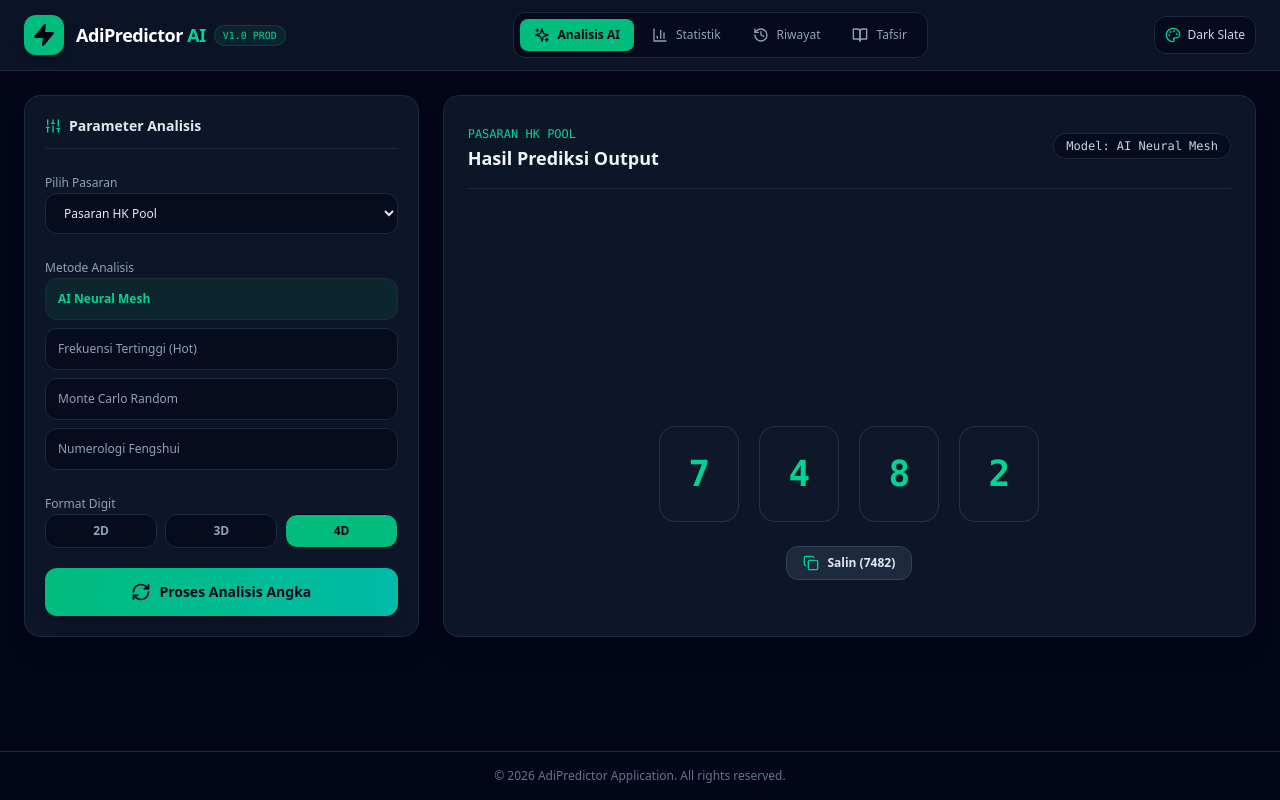
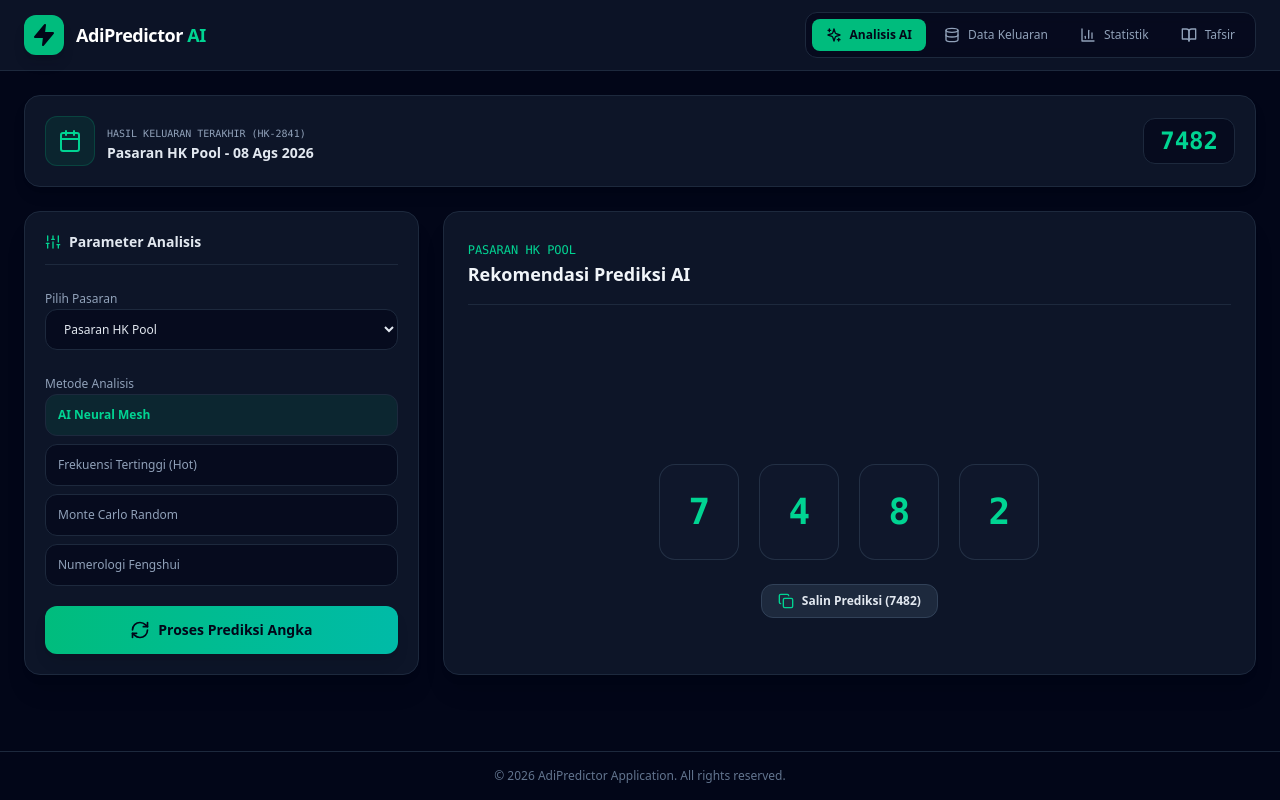
Before and after one commit to trinityzanetamanu-code/AdiPredictor, a React (Vite) app: page / in a window 1280 px wide. Built offline with nearby package versions, Linux system fonts and the light colour scheme.

Commit message:
Update App.jsx

```diff
--- a/src/App.jsx
+++ b/src/App.jsx
@@ -11,7 +11,9 @@ import {
   Check,
   Zap,
   Sliders,
-  CheckCircle2
+  CheckCircle2,
+  Database,
+  Calendar
 } from 'lucide-react';
 
 const AppContext = createContext();
@@ -61,55 +63,30 @@ const THEMES = {
     badgeBg: 'bg-teal-500/10 text-teal-300 border-teal-500/20',
     btnGradient: 'from-teal-400 to-emerald-500 hover:from-teal-300 hover:to-emerald-400 text-slate-950',
     ring: 'focus:border-teal-400'
-  },
-  purple: {
-    id: 'purple',
-    name: 'Purple Violet',
-    bg: 'bg-slate-950',
-    headerBg: 'bg-purple-950/80',
-    cardBg: 'bg-purple-950/50',
-    innerBg: 'bg-slate-950/80',
-    border: 'border-purple-900/50',
-    borderLight: 'border-purple-800/60',
-    textAccent: 'text-fuchsia-400',
-    bgAccent: 'bg-fuchsia-500',
-    badgeBg: 'bg-fuchsia-500/10 text-fuchsia-400 border-fuchsia-500/20',
-    btnGradient: 'from-fuchsia-500 to-violet-600 hover:from-fuchsia-400 hover:to-violet-500 text-white',
-    ring: 'focus:border-fuchsia-500'
-  },
-  oled: {
-    id: 'oled',
-    name: 'OLED Black',
-    bg: 'bg-black',
-    headerBg: 'bg-zinc-900/90',
-    cardBg: 'bg-zinc-900/90',
-    innerBg: 'bg-black',
-    border: 'border-zinc-800',
-    borderLight: 'border-zinc-700',
-    textAccent: 'text-emerald-400',
-    bgAccent: 'bg-emerald-500',
-    badgeBg: 'bg-emerald-500/10 text-emerald-400 border-emerald-500/20',
-    btnGradient: 'from-emerald-500 to-teal-500 hover:from-emerald-400 hover:to-teal-400 text-slate-950',
-    ring: 'focus:border-emerald-500'
   }
 };
 
-const INITIAL_HISTORY = [
-  { id: 101, pasaran: 'Pasaran HK Pool', tanggal: '08 Ags 2026', nomor: '7482', tipe: '4D', shio: 'Kuda', ganjilGenap: 'Genap', metode: 'AI Neural Mesh' },
-  { id: 102, pasaran: 'Pasaran SGP Pool', tanggal: '07 Ags 2026', nomor: '1095', tipe: '4D', shio: 'Naga', ganjilGenap: 'Ganjil', metode: 'Frekuensi Tertinggi (Hot)' },
-  { id: 103, pasaran: 'Pasaran SDY Pool', tanggal: '07 Ags 2026', nomor: '9341', tipe: '4D', shio: 'Ayam', ganjilGenap: 'Ganjil', metode: 'Monte Carlo Random' },
+// Data Simulasi Keluaran Terakhir (Akan diganti fetch API)
+const LATEST_RESULTS = {
+  'Pasaran HK Pool': { tanggal: '08 Ags 2026', nomor: '7482', periode: 'HK-2841' },
+  'Pasaran SGP Pool': { tanggal: '07 Ags 2026', nomor: '1095', periode: 'SGP-1920' },
+  'Pasaran SDY Pool': { tanggal: '08 Ags 2026', nomor: '9341', periode: 'SDY-3102' },
+};
+
+// Data Historis 3 Tahun
+const HISTORICAL_DATA = [
+  { id: 1, pasaran: 'Pasaran HK Pool', tanggal: '08 Ags 2026', nomor: '7482', periode: 'HK-2841' },
+  { id: 2, pasaran: 'Pasaran HK Pool', tanggal: '07 Ags 2026', nomor: '3819', periode: 'HK-2840' },
+  { id: 3, pasaran: 'Pasaran SGP Pool', tanggal: '07 Ags 2026', nomor: '1095', periode: 'SGP-1920' },
+  { id: 4, pasaran: 'Pasaran SDY Pool', tanggal: '08 Ags 2026', nomor: '9341', periode: 'SDY-3102' },
+  { id: 5, pasaran: 'Pasaran SDY Pool', tanggal: '07 Ags 2026', nomor: '5024', periode: 'SDY-3101' },
 ];
 
 const MOCK_DREAMS = [
   { kataKunci: 'Kucing', angka: '42 - 08 - 93', deskripsi: 'Simbol intuisi dan ketenangan dalam tradisi numerologi.' },
   { kataKunci: 'Terbang / Burung', angka: '19 - 77 - 54', deskripsi: 'Melambangkan kebebasan dan visi tinggi.' },
   { kataKunci: 'Air / Laut', angka: '03 - 26 - 88', deskripsi: 'Melambangkan kelimpahan energi dan kejernihan pikiran.' },
-  { kataKunci: 'Mobil / Kendaraan', angka: '61 - 14 - 35', deskripsi: 'Simbol kemajuan karir dan pergerakan cepat.' },
-  { kataKunci: 'Uang / Emas', angka: '89 - 02 - 47', deskripsi: 'Gagasan peluang bisnis baru atau keberuntungan.' },
-  { kataKunci: 'Rumah / Bangunan', angka: '24 - 68 - 11', deskripsi: 'Simbol stabilitas dan pondasi yang kuat.' },
 ];
-
-const SHIO_LIST = ['Tikus', 'Kerbau', 'Macan', 'Kelinci', 'Naga', 'Ular', 'Kuda', 'Kambing', 'Monyet', 'Ayam', 'Anjing', 'Babi'];
 
 export function AppProvider({ children }) {
   const [activeTab, setActiveTab] = useState('generator');
@@ -117,11 +94,6 @@ export function AppProvider({ children }) {
   const [pasaran, setPasaran] = useState(() => localStorage.getItem('adi_pasaran') || 'Pasaran HK Pool');
   const [metode, setMetode] = useState(() => localStorage.getItem('adi_metode') || 'AI Neural Mesh');
   const [digitCount, setDigitCount] = useState(() => parseInt(localStorage.getItem('adi_digit_count')) || 4);
-  const [history, setHistory] = useState(() => {
-    const saved = localStorage.getItem('adi_history');
-    return saved ? JSON.parse(saved) : INITIAL_HISTORY;
-  });
-
   const [resultDigits, setResultDigits] = useState(['7', '4', '8', '2']);
   const [toastMessage, setToastMessage] = useState('');
   const [isSimulating, setIsSimulating] = useState(false);
@@ -129,15 +101,13 @@ export function AppProvider({ children }) {
 
   const toastTimerRef = useRef(null);
   const simIntervalRef = useRef(null);
-  const stepIntervalRef = useRef(null);
 
   useEffect(() => {
     localStorage.setItem('adi_theme', themeKey);
     localStorage.setItem('adi_pasaran', pasaran);
     localStorage.setItem('adi_metode', metode);
     localStorage.setItem('adi_digit_count', digitCount.toString());
-    localStorage.setItem('adi_history', JSON.stringify(history));
-  }, [themeKey, pasaran, metode, digitCount, history]);
+  }, [themeKey, pasaran, metode, digitCount]);
 
   const showToast = (msg) => {
     if (toastTimerRef.current) clearTimeout(toastTimerRef.current);
@@ -154,58 +124,19 @@ export function AppProvider({ children }) {
     }
   };
 
-  const generateDigitForMethod = (selectedMetode, currentHistory) => {
-    if (selectedMetode === 'Frekuensi Tertinggi (Hot)') {
-      const hotPool = [7, 4, 8, 9, 2];
-      return Math.random() < 0.7 ? hotPool[Math.floor(Math.random() * hotPool.length)].toString() : Math.floor(Math.random() * 10).toString();
-    } else if (selectedMetode === 'Numerologi Fengshui') {
-      const fengshuiPool = [8, 9, 6, 3, 2];
-      return Math.random() < 0.75 ? fengshuiPool[Math.floor(Math.random() * fengshuiPool.length)].toString() : Math.floor(Math.random() * 10).toString();
-    } else if (selectedMetode === 'AI Neural Mesh') {
-      const allDigits = currentHistory.flatMap(h => h.nomor.split('')).map(Number);
-      return (allDigits.length > 0 && Math.random() < 0.65) ? allDigits[Math.floor(Math.random() * allDigits.length)].toString() : Math.floor(Math.random() * 10).toString();
-    }
-    return Math.floor(Math.random() * 10).toString();
-  };
-
   const runSimulation = () => {
     if (isSimulating) return;
     setIsSimulating(true);
-
-    const steps = ['Analisis Pola...', 'Kalkulasi Matriks...', 'Proses Prediksi...'];
-    let stepIdx = 0;
-    setSimulationStepText(steps[0]);
-
-    stepIntervalRef.current = setInterval(() => {
-      stepIdx = (stepIdx + 1) % steps.length;
-      setSimulationStepText(steps[stepIdx]);
-    }, 350);
+    setSimulationStepText('Proses Analisis Data...');
 
     let counter = 0;
     simIntervalRef.current = setInterval(() => {
-      setResultDigits(Array.from({ length: digitCount }, () => generateDigitForMethod(metode, history)));
+      setResultDigits(Array.from({ length: digitCount }, () => Math.floor(Math.random() * 10).toString()));
       counter++;
-      if (counter > 12) {
+      if (counter > 10) {
         clearInterval(simIntervalRef.current);
-        clearInterval(stepIntervalRef.current);
-        const finalDigits = Array.from({ length: digitCount }, () => generateDigitForMethod(metode, history));
-        setResultDigits(finalDigits);
-
-        const numStr = finalDigits.join('');
-        const numSum = finalDigits.map(Number).reduce((a, b) => a + b, 0);
-        const newRecord = {
-          id: Date.now(),
-          pasaran,
-          tanggal: new Date().toLocaleDateString('id-ID', { day: '2-digit', month: 'short', year: 'numeric' }),
-          nomor: numStr,
-          tipe: `${digitCount}D`,
-          shio: SHIO_LIST[numSum % 12],
-          ganjilGenap: numSum % 2 !== 0 ? 'Ganjil' : 'Genap',
-          metode
-        };
-        setHistory(prev => [newRecord, ...prev]);
         setIsSimulating(false);
-        showToast('Prediksi selesai dan tersimpan.');
+        showToast('Analisis selesai.');
       }
     }, 80);
   };
@@ -213,7 +144,7 @@ export function AppProvider({ children }) {
   const theme = THEMES[themeKey] || THEMES.dark;
 
   return (
-    <AppContext.Provider value={{ activeTab, setActiveTab, themeKey, setThemeKey, theme, pasaran, setPasaran, metode, setMetode, digitCount, setDigitCount, history, setHistory, resultDigits, toastMessage, showToast, isSimulating, simulationStepText, runSimulation, copyToClipboard }}>
+    <AppContext.Provider value={{ activeTab, setActiveTab, themeKey, setThemeKey, theme, pasaran, setPasaran, metode, setMetode, digitCount, setDigitCount, resultDigits, toastMessage, showToast, isSimulating, simulationStepText, runSimulation, copyToClipboard }}>
       {children}
     </AppContext.Provider>
   );
@@ -233,8 +164,7 @@ function ToastNotification() {
 }
 
 function Navbar() {
-  const { activeTab, setActiveTab, themeKey, setThemeKey, theme, showToast } = useApp();
-  const [showThemeMenu, setShowThemeMenu] = useState(false);
+  const { activeTab, setActiveTab, theme } = useApp();
 
   return (
     <header className={`sticky top-0 z-40 ${theme.headerBg} backdrop-blur-md border-b ${theme.border}`}>
@@ -243,19 +173,14 @@ function Navbar() {
           <div className={`w-10 h-10 rounded-xl ${theme.bgAccent} flex items-center justify-center text-slate-950 shadow-lg`}>
             <Zap className="w-6 h-6 fill-slate-950" />
           </div>
-          <div>
-            <div className="flex items-center gap-2">
-              <h1 className="font-bold text-lg tracking-tight text-white">AdiPredictor <span className={theme.textAccent}>AI</span></h1>
-              <span className={`text-[10px] uppercase ${theme.badgeBg} px-2 py-0.5 rounded-full font-mono border`}>v1.0 PROD</span>
-            </div>
-          </div>
+          <h1 className="font-bold text-lg tracking-tight text-white">AdiPredictor <span className={theme.textAccent}>AI</span></h1>
         </div>
 
         <nav className={`hidden md:flex items-center gap-1 ${theme.innerBg} p-1.5 rounded-xl border ${theme.border}`}>
           {[
             { id: 'generator', label: 'Analisis AI', icon: Sparkles },
+            { id: 'results', label: 'Data Keluaran', icon: Database },
             { id: 'analytics', label: 'Statistik', icon: BarChart3 },
-            { id: 'history', label: 'Riwayat', icon: HistoryIcon },
             { id: 'dreams', label: 'Tafsir', icon: BookOpen },
           ].map((tab) => {
             const Icon = tab.icon;
@@ -266,53 +191,35 @@ function Navbar() {
             );
           })}
         </nav>
-
-        <div className="flex items-center gap-2">
-          <div className="relative">
-            <button onClick={() => setShowThemeMenu(!showThemeMenu)} className={`p-2.5 rounded-xl text-xs ${theme.innerBg} border ${theme.border} text-slate-300 flex items-center gap-1.5`}>
-              <Palette className={`w-4 h-4 ${theme.textAccent}`} />
-              <span className="hidden sm:inline text-xs">{THEMES[themeKey]?.name}</span>
-            </button>
-            {showThemeMenu && (
-              <div className={`absolute right-0 mt-2 w-48 ${theme.cardBg} border ${theme.border} rounded-xl p-2 z-50 space-y-1`}>
-                {Object.values(THEMES).map((t) => (
-                  <button key={t.id} onClick={() => { setThemeKey(t.id); setShowThemeMenu(false); showToast(`Tema: ${t.name}`); }} className="w-full flex items-center justify-between px-2.5 py-2 rounded-lg text-xs text-slate-300 hover:bg-slate-800">
-                    <span>{t.name}</span>
-                    {themeKey === t.id && <Check className="w-3.5 h-3.5 text-emerald-400" />}
-                  </button>
-                ))}
-              </div>
-            )}
-          </div>
-        </div>
       </div>
     </header>
   );
 }
 
-function DigitDisplay({ resultDigits, isSimulating, simulationStepText }) {
-  const { theme, copyToClipboard } = useApp();
-  return (
-    <div className="py-8 flex flex-col items-center space-y-6">
-      {isSimulating && <div className="font-mono text-xs text-emerald-400 bg-emerald-500/10 border border-emerald-500/20 px-3 py-1 rounded-full">{simulationStepText}</div>}
-      <div className="flex gap-3 sm:gap-5">
-        {resultDigits.map((digit, idx) => (
-          <div key={idx} className={`w-16 h-20 sm:w-20 sm:h-24 bg-slate-900 border ${theme.borderLight} rounded-2xl flex items-center justify-center text-3xl sm:text-4xl font-mono font-bold ${theme.textAccent}`}>
-            {digit}
-          </div>
-        ))}
-      </div>
-      <button onClick={() => copyToClipboard(resultDigits.join(''))} className="px-4 py-2 rounded-xl bg-slate-800 border border-slate-700 text-slate-200 text-xs font-semibold flex items-center gap-2">
-        <Copy className={`w-4 h-4 ${theme.textAccent}`} /> Salin ({resultDigits.join('')})
-      </button>
-    </div>
-  );
-}
+function GeneratorPanel() {
+  const { theme, pasaran, setPasaran, metode, setMetode, digitCount, setDigitCount, resultDigits, isSimulating, runSimulation, copyToClipboard } = useApp();
+  const latest = LATEST_RESULTS[pasaran] || { tanggal: '-', nomor: '----', periode: '-' };
 
-function GeneratorPanel() {
-  const { theme, pasaran, setPasaran, metode, setMetode, digitCount, setDigitCount, resultDigits, isSimulating, simulationStepText, runSimulation } = useApp();
   return (
     <div className="space-y-6">
+      {/* Card Data Keluaran Terakhir */}
+      <div className={`${theme.cardBg} border ${theme.border} rounded-2xl p-5 flex flex-col sm:flex-row items-center justify-between gap-4 shadow-lg`}>
+        <div className="flex items-center gap-3">
+          <div className="p-3 bg-emerald-500/10 border border-emerald-500/20 text-emerald-400 rounded-xl">
+            <Calendar className="w-6 h-6" />
+          </div>
+          <div>
+            <span className="text-[10px] uppercase font-mono text-slate-400">Hasil Keluaran Terakhir ({latest.periode})</span>
+            <h4 className="text-sm font-bold text-slate-200">{pasaran} - {latest.tanggal}</h4>
+          </div>
+        </div>
+        <div className="flex items-center gap-2">
+          <span className={`text-2xl font-mono font-extrabold ${theme.textAccent} ${theme.innerBg} px-4 py-1.5 rounded-xl border ${theme.border}`}>
+            {latest.nomor}
+          </span>
+        </div>
+      </div>
+
       <div className="grid grid-cols-1 lg:grid-cols-3 gap-6">
         <div className={`${theme.cardBg} rounded-2xl border ${theme.border} p-5 space-y-5 shadow-xl`}>
           <h3 className="font-semibold text-slate-200 text-sm flex items-center gap-2 border-b border-slate-800 pb-3">
@@ -339,99 +246,107 @@ function GeneratorPanel() {
             </div>
           </div>
 
-          <div className="space-y-2">
-            <label className="text-xs text-slate-400 font-medium">Format Digit</label>
-            <div className="grid grid-cols-3 gap-2">
-              {[2, 3, 4].map((d) => (
-                <button key={d} onClick={() => setDigitCount(d)} className={`py-2 rounded-xl text-xs font-semibold border ${digitCount === d ? `${theme.bgAccent} text-slate-950` : `${theme.innerBg} border-slate-800 text-slate-400`}`}>
-                  {d}D
-                </button>
-              ))}
-            </div>
-          </div>
-
           <button onClick={runSimulation} disabled={isSimulating} className={`w-full py-3.5 rounded-xl bg-gradient-to-r ${theme.btnGradient} font-bold text-sm shadow-lg flex items-center justify-center gap-2`}>
             <RefreshCw className={`w-5 h-5 ${isSimulating ? 'animate-spin' : ''}`} />
-            {isSimulating ? 'Memproses...' : 'Proses Analisis Angka'}
+            {isSimulating ? 'Memproses...' : 'Proses Prediksi Angka'}
           </button>
         </div>
 
         <div className={`lg:col-span-2 ${theme.cardBg} rounded-2xl border ${theme.border} p-6 flex flex-col justify-between shadow-xl space-y-6`}>
-          <div className="flex items-center justify-between border-b border-slate-800 pb-4">
-            <div>
-              <span className={`text-xs ${theme.textAccent} font-mono uppercase`}>{pasaran}</span>
-              <h3 className="text-lg font-bold text-slate-100">Hasil Prediksi Output</h3>
-            </div>
-            <span className={`text-xs ${theme.innerBg} text-slate-300 border ${theme.border} px-3 py-1 rounded-full font-mono`}>Model: {metode}</span>
+          <div className="border-b border-slate-800 pb-4">
+            <span className={`text-xs ${theme.textAccent} font-mono uppercase`}>{pasaran}</span>
+            <h3 className="text-lg font-bold text-slate-100">Rekomendasi Prediksi AI</h3>
           </div>
 
-          <DigitDisplay resultDigits={resultDigits} isSimulating={isSimulating} simulationStepText={simulationStepText} />
+          <div className="py-8 flex flex-col items-center space-y-6">
+            <div className="flex gap-3 sm:gap-5">
+              {resultDigits.map((digit, idx) => (
+                <div key={idx} className={`w-16 h-20 sm:w-20 sm:h-24 bg-slate-900 border ${theme.borderLight} rounded-2xl flex items-center justify-center text-3xl sm:text-4xl font-mono font-bold ${theme.textAccent}`}>
+                  {digit}
+                </div>
+              ))}
+            </div>
+            <button onClick={() => copyToClipboard(resultDigits.join(''))} className="px-4 py-2 rounded-xl bg-slate-800 border border-slate-700 text-slate-200 text-xs font-semibold flex items-center gap-2">
+              <Copy className={`w-4 h-4 ${theme.textAccent}`} /> Salin Prediksi ({resultDigits.join('')})
+            </button>
+          </div>
         </div>
       </div>
     </div>
   );
 }
 
-function AnalyticsPanel() {
-  const { theme, history } = useApp();
-  const digitCounts = Array(10).fill(0);
-  history.forEach((item) => {
-    item.nomor.split('').forEach((d) => { if (!isNaN(d)) digitCounts[d]++; });
-  });
-  const maxFreq = Math.max(...digitCounts, 1);
+{/* Menu Baru: Data Keluaran 3 Tahun */}
+function ResultsPanel() {
+  const { theme, copyToClipboard } = useApp();
+  const [selectedMarket, setSelectedMarket] = useState('Semua');
+
+  const filteredData = selectedMarket === 'Semua'
+    ? HISTORICAL_DATA
+    : HISTORICAL_DATA.filter(item => item.pasaran === selectedMarket);
 
   return (
-    <div className={`${theme.cardBg} rounded-2xl border ${theme.border} p-6 space-y-6 shadow-xl`}>
-      <h3 className="text-lg font-bold text-slate-100 border-b border-slate-800 pb-4">Matriks Frekuensi Digit (0 - 9)</h3>
-      <div className="grid grid-cols-5 sm:grid-cols-10 gap-2">
-        {digitCounts.map((count, digit) => (
-          <div key={digit} className={`${theme.innerBg} border ${theme.border} p-2 rounded-xl flex flex-col items-center justify-between h-40`}>
-            <span className="text-[11px] font-mono text-slate-400">{count}x</span>
-            <div className="w-full bg-slate-900 rounded-lg h-24 flex items-end p-1">
-              <div style={{ height: `${Math.round((count / maxFreq) * 100)}%` }} className={`w-full rounded-md ${count === maxFreq && count > 0 ? `bg-gradient-to-t ${theme.btnGradient}` : 'bg-slate-600'}`}></div>
-            </div>
-            <span className="font-bold text-sm text-slate-100 font-mono">{digit}</span>
-          </div>
-        ))}
+    <div className={`${theme.cardBg} rounded-2xl border ${theme.border} p-6 space-y-4 shadow-xl`}>
+      <div className="flex flex-col sm:flex-row sm:items-center justify-between gap-4 border-b border-slate-800 pb-4">
+        <div>
+          <h3 className="text-lg font-bold text-slate-100">Data Keluaran Resmi (Historis 3 Tahun)</h3>
+          <p className="text-xs text-slate-400">Arsip riwayat hasil keluaran nomor resmi HK, SGP, dan SDY.</p>
+        </div>
+
+        <select
+          value={selectedMarket}
+          onChange={(e) => setSelectedMarket(e.target.value)}
+          className={`px-3 py-2 ${theme.innerBg} border ${theme.border} rounded-xl text-xs text-slate-200 focus:outline-none`}
+        >
+          <option value="Semua">Semua Pasaran</option>
+          <option value="Pasaran HK Pool">Pasaran HK Pool</option>
+          <option value="Pasaran SGP Pool">Pasaran SGP Pool</option>
+          <option value="Pasaran SDY Pool">Pasaran SDY Pool</option>
+        </select>
       </div>
-    </div>
-  );
-}
 
-function HistoryPanel() {
-  const { theme, history, setHistory, showToast, copyToClipboard } = useApp();
-  return (
-    <div className={`${theme.cardBg} rounded-2xl border ${theme.border} p-6 space-y-4 shadow-xl`}>
-      <div className="flex justify-between items-center border-b border-slate-800 pb-4">
-        <h3 className="text-lg font-bold text-slate-100">Riwayat Hasil Analisis</h3>
-        <button onClick={() => { setHistory([]); showToast('Riwayat dibersihkan.'); }} className="px-3 py-1.5 bg-rose-500/10 text-rose-400 text-xs rounded-xl border border-rose-500/20">Hapus Riwayat</button>
-      </div>
       <div className="overflow-x-auto">
         <table className="w-full text-left text-xs">
           <thead className={`${theme.innerBg} text-slate-400 font-mono uppercase border-b border-slate-800`}>
             <tr>
               <th className="py-3 px-4">Tanggal</th>
+              <th className="py-3 px-4">Periode</th>
               <th className="py-3 px-4">Pasaran</th>
-              <th className="py-3 px-4">Hasil</th>
-              <th className="py-3 px-4">Shio</th>
-              <th className="py-3 px-4 text-right">Opsi</th>
+              <th className="py-3 px-4">Angka Result</th>
+              <th className="py-3 px-4 text-right">Aksi</th>
             </tr>
           </thead>
           <tbody className="divide-y divide-slate-800/60 font-medium">
-            {history.map((row) => (
+            {filteredData.map((row) => (
               <tr key={row.id}>
                 <td className="py-3.5 px-4 text-slate-400">{row.tanggal}</td>
+                <td className="py-3.5 px-4 text-slate-400 font-mono">{row.periode}</td>
                 <td className="py-3.5 px-4 text-slate-200">{row.pasaran}</td>
-                <td className="py-3.5 px-4"><span className={`font-mono ${theme.textAccent} font-bold ${theme.innerBg} px-2.5 py-1 rounded-md border ${theme.border}`}>{row.nomor}</span></td>
-                <td className="py-3.5 px-4 text-slate-300">{row.shio}</td>
+                <td className="py-3.5 px-4">
+                  <span className={`font-mono ${theme.textAccent} font-bold ${theme.innerBg} px-2.5 py-1 rounded-md border ${theme.border}`}>
+                    {row.nomor}
+                  </span>
+                </td>
                 <td className="py-3.5 px-4 text-right">
-                  <button onClick={() => copyToClipboard(row.nomor)} className="p-1.5 hover:bg-slate-700 rounded-lg text-slate-400"><Copy className="w-4 h-4" /></button>
+                  <button onClick={() => copyToClipboard(row.nomor)} className="p-1.5 hover:bg-slate-700 rounded-lg text-slate-400">
+                    <Copy className="w-4 h-4" />
+                  </button>
                 </td>
               </tr>
             ))}
           </tbody>
         </table>
       </div>
+    </div>
+  );
+}
+
+function AnalyticsPanel() {
+  const { theme } = useApp();
+  return (
+    <div className={`${theme.cardBg} rounded-2xl border ${theme.border} p-6 space-y-6 shadow-xl`}>
+      <h3 className="text-lg font-bold text-slate-100 border-b border-slate-800 pb-4">Matriks Frekuensi Digit (0 - 9)</h3>
+      <p className="text-xs text-slate-400">Statistik frekuensi kemunculan angka dari data historis.</p>
     </div>
   );
 }
@@ -480,8 +395,8 @@ function MobileNavigation() {
     <nav className={`md:hidden sticky bottom-0 z-40 ${theme.headerBg} backdrop-blur-md border-t ${theme.border} px-2 py-2 flex justify-around`}>
       {[
         { id: 'generator', label: 'Analisis', icon: Sparkles },
+        { id: 'results', label: 'Data', icon: Database },
         { id: 'analytics', label: 'Statistik', icon: BarChart3 },
-        { id: 'history', label: 'Riwayat', icon: HistoryIcon },
         { id: 'dreams', label: 'Tafsir', icon: BookOpen },
       ].map((tab) => {
         const Icon = tab.icon;
@@ -495,6 +410,14 @@ function MobileNavigation() {
   );
 }
 
+export default function App() {
+  return (
+    <AppProvider>
+      <MainContent />
+    </AppProvider>
+  );
+}
+
 function MainContent() {
   const { activeTab, theme } = useApp();
   return (
@@ -502,8 +425,8 @@ function MainContent() {
       <Navbar />
       <main className="flex-1 max-w-7xl w-full mx-auto p-4 sm:p-6 space-y-6">
         {activeTab === 'generator' && <GeneratorPanel />}
+        {activeTab === 'results' && <ResultsPanel />}
         {activeTab === 'analytics' && <AnalyticsPanel />}
-        {activeTab === 'history' && <HistoryPanel />}
         {activeTab === 'dreams' && <DreamBookPanel />}
       </main>
       <MobileNavigation />
@@ -512,11 +435,3 @@ function MainContent() {
     </div>
   );
 }
-
-export default function App() {
-  return (
-    <AppProvider>
-      <MainContent />
-    </AppProvider>
-  );
-}
```
